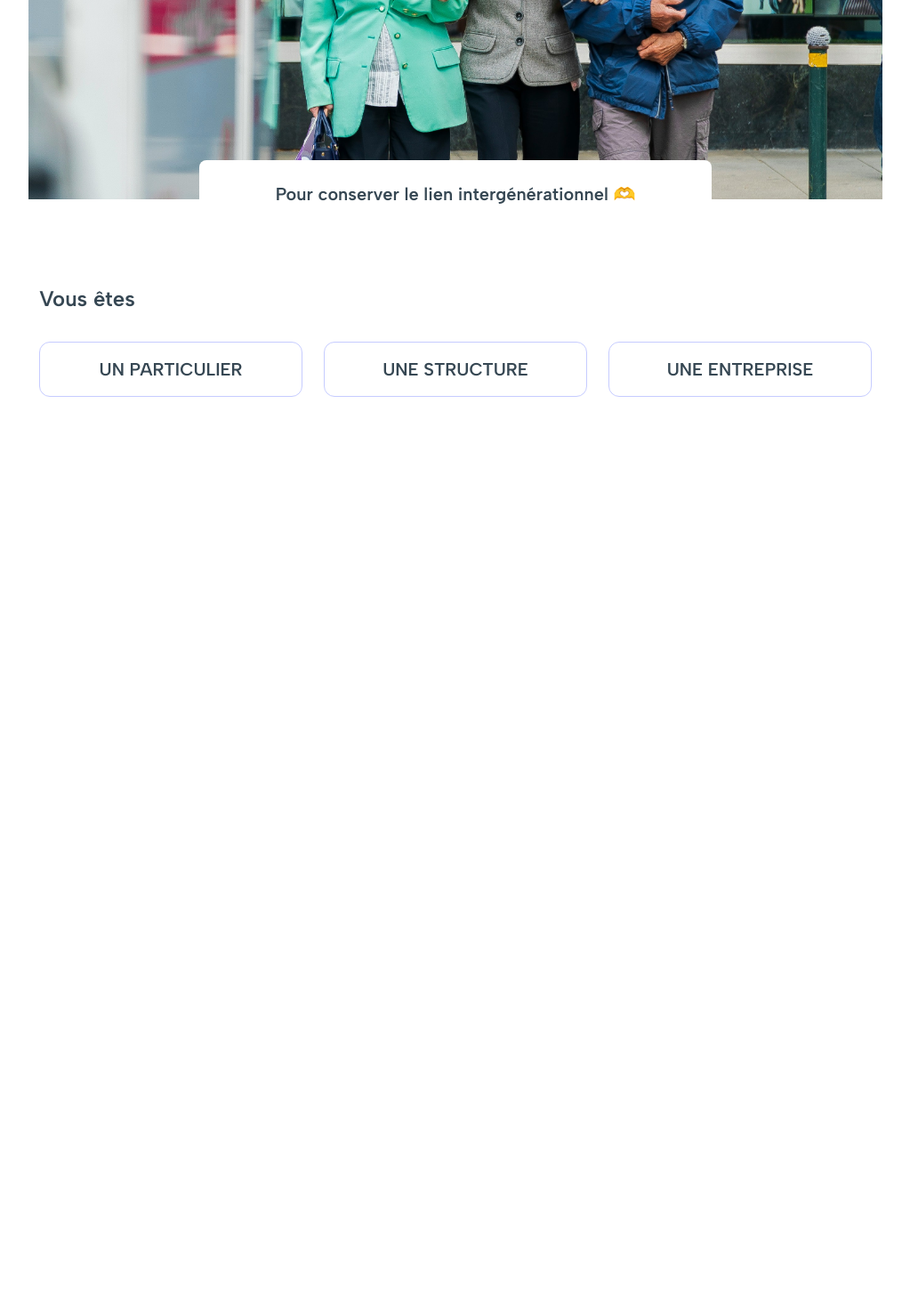
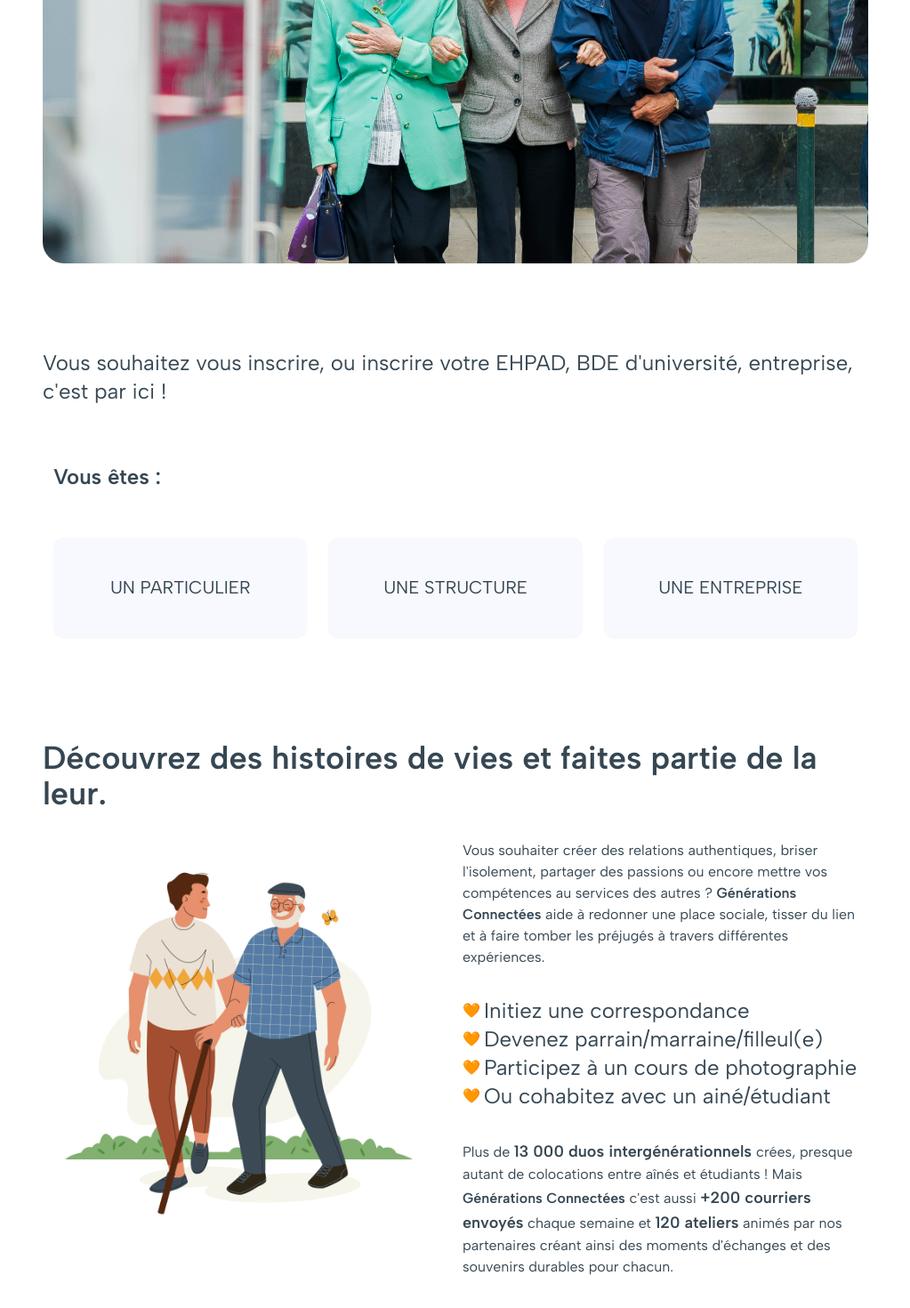
Before and after one commit to MandyTrl/GenerationsConnectees, a Next.js app: page / in a window 1280 px wide. Shown: the part 728-2198 px from the top of the page at 89% size, without its empty margins (128-1151 px from the left). Before the commit the page ends 1362 px from the top, so only its background shows below. Built offline with nearby package versions, Linux system fonts and the light colour scheme.

Commit message:
add sublinks, some content for landing page and logo

```diff
--- a/src/app/globals.css
+++ b/src/app/globals.css
@@ -4,4 +4,5 @@
 
 body {
 	color: #364753;
+	/* background-color: #f6f7ff; */
 }
--- a/src/app/layout.tsx
+++ b/src/app/layout.tsx
@@ -20,7 +20,7 @@
 			<body className={`${albertSans.className} h-full w-full`}>
 				<Navbar />
 
-				<main className="py-28 px-40">{children}</main>
+				<main className="py-28 px-44">{children}</main>
 			</body>
 		</html>
 	)
--- a/src/app/page.tsx
+++ b/src/app/page.tsx
@@ -1,30 +1,95 @@
 import Image from "next/image"
 import { SelectSection } from "@/components/SelectSection"
 import introImg from "@assets/pictures/philippe-leone-unsplash.jpg"
+import logo from "@assets/illustrations/logo.png"
+import illustration from "@assets/illustrations/walking.jpg"
 
 export default function Home() {
 	return (
 		<main className="w-full flex flex-col">
-			<h1 className="w-3/4 font-semibold text-7xl my-8">
-				Générations Connectées
-			</h1>
+			<div className="flex items-center">
+				<Image src={logo} width={220} alt="" height={0} />
 
-			<div className="relative w-full h-[600px] rounded-t-3xl place-self-center my-8">
+				<h2 className="w-3/4 font-semibold text-7xl my-8 ml-4">
+					Pour conserver le lien intergénérationnel
+				</h2>
+			</div>
+			<div className="relative w-full h-[600px] rounded-3xl place-self-center my-8">
 				<Image
 					src={introImg}
 					width={1000}
 					alt=""
 					height={0}
-					className="w-full h-full object-cover rounded-t-3xl"
+					className="w-full h-full object-cover rounded-3xl"
 				/>
-
-				<p className="w-3/5 bg-white absolute -bottom-8 left-1/2 -translate-x-1/2 rounded-lg py-6 text-xl text-center font-semibold">
-					Pour conserver le lien intergénérationnel 🫶
-					{/* redonner une place social et faire tomber les préjugés */}
-				</p>
 			</div>
 
 			<SelectSection />
+
+			<p className="text-4xl font-semibold">
+				Découvrez des histoires de vies et faites partie de la leur.
+			</p>
+
+			<div className="flex items-start mt-8">
+				<Image
+					src={illustration}
+					width={440}
+					alt=""
+					height={0}
+					className="mr-8"
+				/>
+
+				<div>
+					<div>
+						<p>
+							Vous souhaiter créer des relations authentiques, briser
+							l'isolement, partager des passions ou encore mettre vos
+							compétences au services des autres ?{" "}
+							<span className="font-semibold">Générations Connectées</span> aide
+							à redonner une place sociale, tisser du lien et à faire tomber les
+							préjugés à travers différentes expériences.
+						</p>
+					</div>
+
+					<div>
+						<div className="my-8">
+							<p className="text-2xl flex items-center">
+								<span className="text-base mr-1">🧡</span> Initiez une
+								correspondance
+							</p>
+							<p className="text-2xl flex items-center">
+								<span className="text-base mr-1">🧡</span> Devenez
+								parrain/marraine/filleul(e)
+							</p>
+							<p className="text-2xl flex items-center">
+								<span className="text-base mr-1">🧡</span> Participez à un cours
+								de photographie
+							</p>
+							<p className="text-2xl flex items-center">
+								<span className="text-base mr-1">🧡</span> Ou cohabitez avec un
+								ainé/étudiant
+							</p>
+						</div>
+
+						<p>
+							Plus de{" "}
+							<span className="font-semibold text-lg">
+								13 000 duos intergénérationnels{" "}
+							</span>
+							crées, presque autant de colocations entre aînés et étudiants !
+							Mais <span className="font-semibold">Générations Connectées</span>{" "}
+							c'est aussi{" "}
+							<span className="font-semibold text-lg">
+								+200 courriers envoyés
+							</span>{" "}
+							chaque semaine et{" "}
+							<span className="font-semibold text-lg">120 ateliers</span> animés
+							par nos partenaires créant ainsi des moments d'échanges et des
+							souvenirs durables pour chacun.
+						</p>
+					</div>
+				</div>
+			</div>
 		</main>
 	)
 }
--- a/src/components/SelectCard.tsx
+++ b/src/components/SelectCard.tsx
@@ -8,9 +8,9 @@
 export const SelectCard = ({ profil, onClick }: SelectCardProps) => {
 	return (
 		<div
-			className="w-2/4 border border-secondary/80 rounded-xl m-3 p-4 hover:cursor-pointer hover:shadow-sm hover:bg-secondary/20 hover:border-transparent hover:translate-t-2 transition-all duration-300 ease-in-out uppercase text-center"
+			className="w-2/4 h-28 flex items-center justify-center bg-secondary/10 rounded-xl m-3 p-4 hover:cursor-pointer shadow-sm hover:bg-secondary/30 hover:translate-t-2 transition-all duration-300 ease-in-out uppercase text-center"
 			onClick={onClick}>
-			<p className="text-xl font-semibold">{profil}</p>
+			<p className="text-xl">{profil}</p>
 		</div>
 	)
 }
--- a/src/components/SelectSection.tsx
+++ b/src/components/SelectSection.tsx
@@ -11,10 +11,17 @@
 	}
 
 	return (
-		<div className="w-full flex flex-col items-center my-16">
-			<p className="text-2xl font-semibold place-self-start mx-3">Vous êtes</p>
+		<div className="w-full flex flex-col my-16">
+			<p className="text-2xl">
+				Vous souhaitez vous inscrire, ou inscrire votre EHPAD, BDE d'université,
+				entreprise, c'est par ici !
+			</p>
 
-			<div className="w-full flex mt-5">
+			<p className="text-2xl font-semibold place-self-start mt-16 mx-3">
+				Vous êtes :
+			</p>
+
+			<div className="w-full flex my-10">
 				{selectProfil.map((el: SelectProfil, idx: number) => {
 					return (
 						<SelectCard
@@ -24,8 +31,6 @@
 						/>
 					)
 				})}
-
-				<p className="font-semibold text-2xl">{profilSelected}</p>
 			</div>
 		</div>
 	)
--- a/src/components/navigation/LinkList.tsx
+++ b/src/components/navigation/LinkList.tsx
@@ -1,17 +1,26 @@
-import React from "react"
+"use client"
+import React, { useState } from "react"
 import Link from "next/link"
 import { navbarLinks, NavbarLinks } from "@/utils/navbarLinks"
 
 export const LinkList = () => {
 	return (
 		<ul className="flex justify-end">
-			{navbarLinks.map((el: NavbarLinks) => {
-				return (
-					<li key={el.title} className="pl-10">
-						<Link href={el.slug}>{el.title}</Link>
-					</li>
-				)
-			})}
+			{navbarLinks.map((el: NavbarLinks) => (
+				<li key={el.title} className="pl-10">
+					<Link href={el.slug}>{el.title}</Link>
+
+					{/* {el.sublinks && (
+						<ul className="pl-5">
+							{el.sublinks.map((sublink: NavbarLinks) => (
+								<li key={sublink.title} className="pl-10">
+									<Link href={sublink.slug}>{sublink.title}</Link>
+								</li>
+							))}
+						</ul>
+					)} */}
+				</li>
+			))}
 		</ul>
 	)
 }
--- a/src/components/navigation/Navbar.tsx
+++ b/src/components/navigation/Navbar.tsx
@@ -3,7 +3,7 @@
 export const Navbar = () => {
 	return (
 		<nav className="z-10 bg-white w-full min-h-20 flex items-center justify-between fixed p-8">
-			<p>Générations Connectées</p>
+			<h1>Générations Connectées</h1>
 			<LinkList />
 		</nav>
 	)
--- a/src/utils/navbarLinks.ts
+++ b/src/utils/navbarLinks.ts
@@ -1,12 +1,19 @@
 export type NavbarLinks = {
 	title: string
 	slug: string
+	sublinks?: NavbarLinks[]
 }
 
 export const navbarLinks: NavbarLinks[] = [
 	{
 		title: "Plus d'infos",
 		slug: "/infos",
+		sublinks: [
+			{ title: "Correspondance", slug: "/infos/correspondance" },
+			{ title: "Système de parrainage", slug: "/infos/parrainage" },
+			{ title: "Les ateliers", slug: "/infos/ateliers" },
+			{ title: "Colocation intergénérationnelle", slug: "/infos/colocation" },
+		],
 	},
 	{
 		title: "A propos",
```
Also changed, not shown: public/assets/illustrations/logo.png (added), 1 other file (tests, documents, lock files or other folders).
